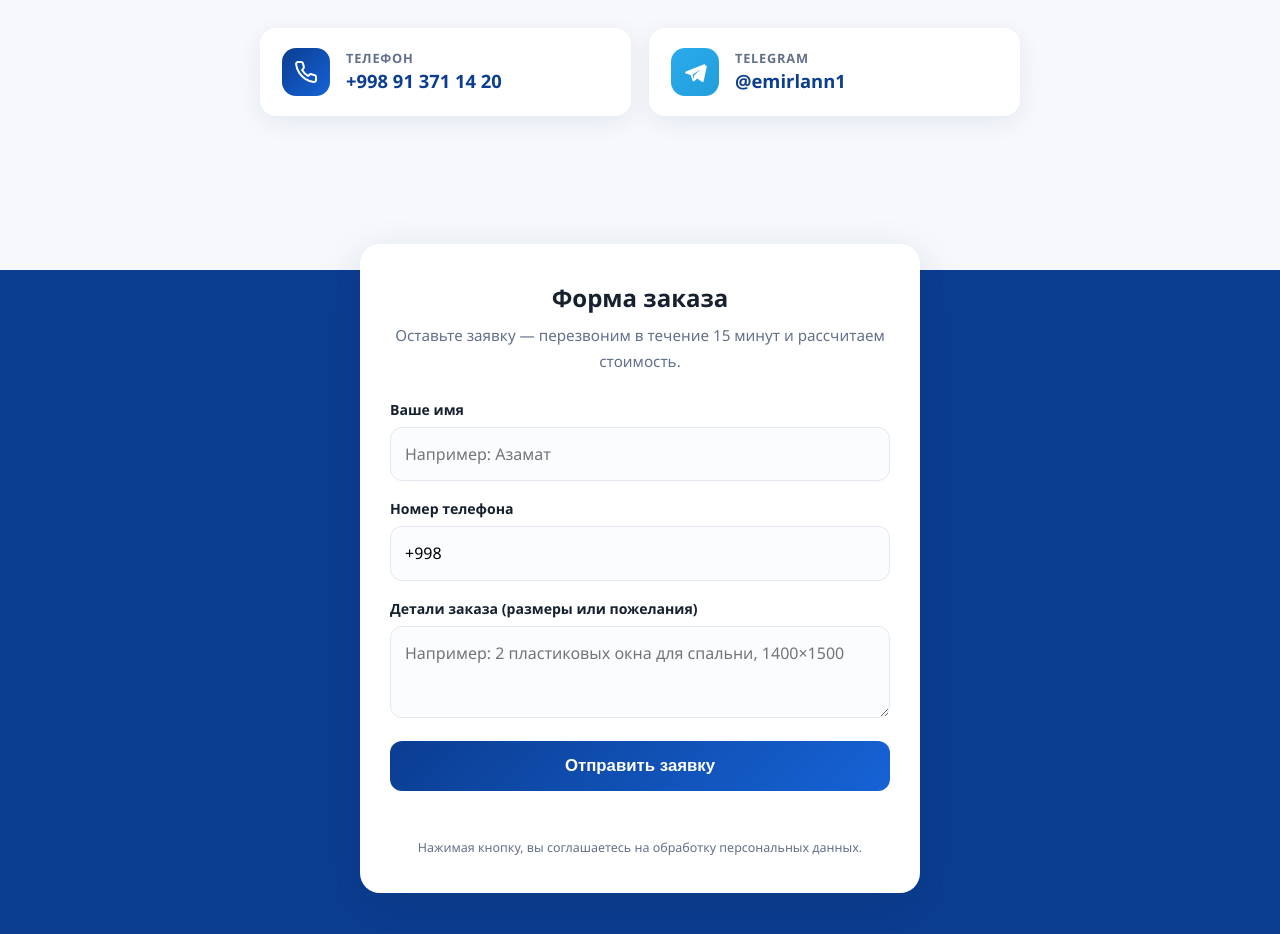
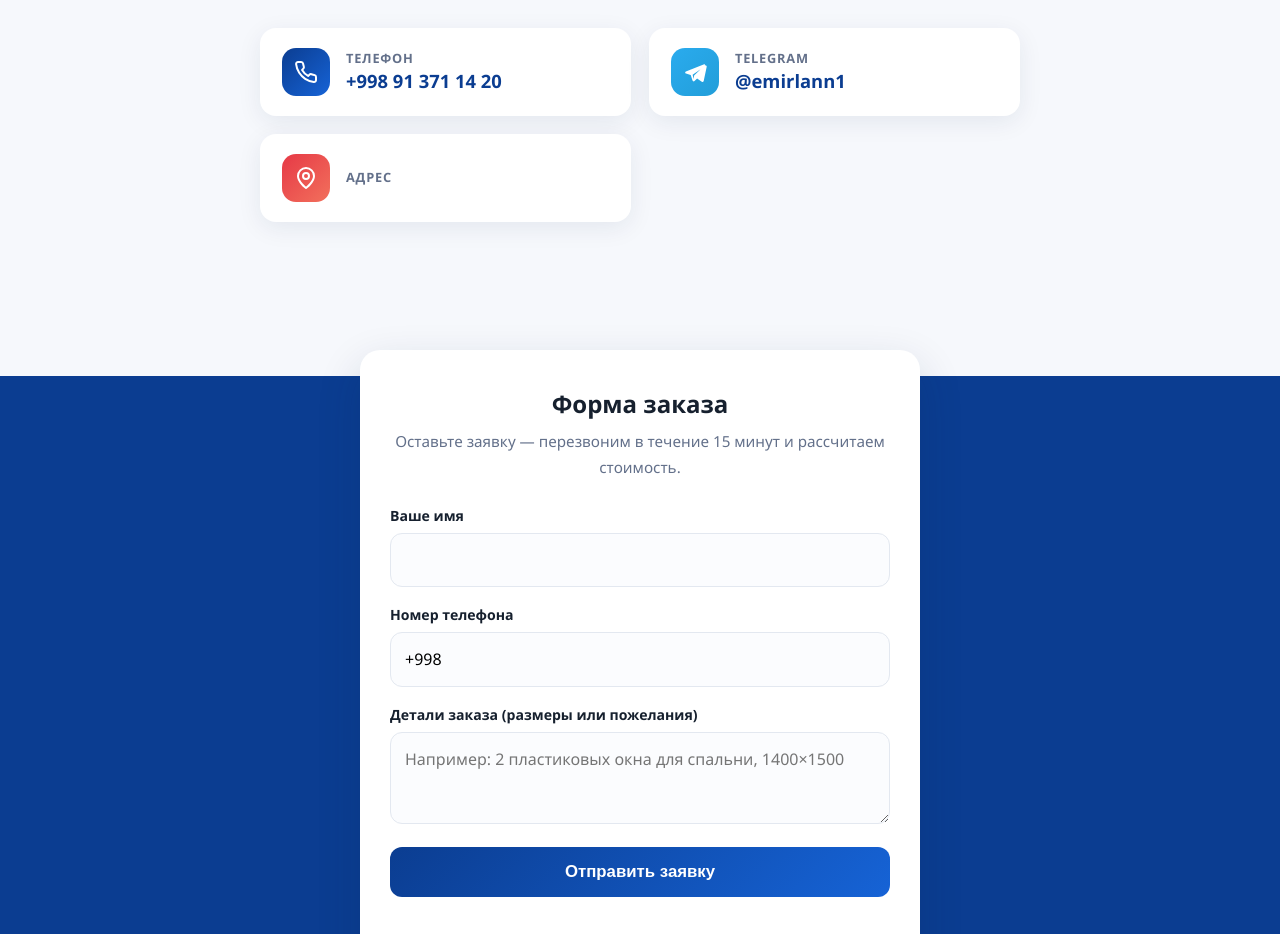
Before and after one commit to azamat2014/akfa-nukus, a plain HTML site: page index.html in a window 1280 px wide. Shown: the part 2100-3034 px from the top of the page. Drawn offline with Linux system fonts and the light colour scheme; no server answers.

Commit message:
feat: адрес из панели менеджера, форматирование телефона; убран плейсхолдер имени

```diff
--- a/index.html
+++ b/index.html
@@ -89,6 +89,7 @@ section{padding:64px 0}
 .contact .ico svg{width:24px;height:24px}
 .ico-phone{background:linear-gradient(135deg,var(--brand),var(--brand-2))}
 .ico-tg{background:linear-gradient(135deg,#2aabee,#229ed9)}
+.ico-addr{background:linear-gradient(135deg,#e63946,#f2705c)}
 .c-body{display:flex;flex-direction:column;line-height:1.4}
 .c-body b{font-size:.8rem;color:var(--muted);font-weight:700;text-transform:uppercase;letter-spacing:.06em}
 .c-body span{font-size:1.15rem;font-weight:700;color:var(--brand)}
@@ -254,6 +255,15 @@ footer a:hover{text-decoration:underline}
             <span dir="ltr" data-c="tg-text">@emirlann1</span>
           </span>
         </a>
+        <div class="contact" data-c="addr-card" hidden>
+          <span class="ico ico-addr" aria-hidden="true">
+            <svg viewBox="0 0 24 24" fill="none" stroke="currentColor" stroke-width="2" stroke-linecap="round" stroke-linejoin="round"><path d="M20 10c0 6-8 12-8 12s-8-6-8-12a8 8 0 0 1 16 0z"/><circle cx="12" cy="10" r="3"/></svg>
+          </span>
+          <span class="c-body">
+            <b data-i18n="c_addr">Адрес</b>
+            <span data-c="addr-text"></span>
+          </span>
+        </div>
       </div>
     </div>
   </section>
@@ -267,8 +277,7 @@ footer a:hover{text-decoration:underline}
         <form id="orderForm" novalidate>
           <div class="field" id="f-name">
             <label for="name" data-i18n="l_name">Ваше имя</label>
-            <input type="text" id="name" name="name" autocomplete="name" maxlength="60"
-                   placeholder="Например: Азамат" data-i18n-ph="ph_name" required>
+            <input type="text" id="name" name="name" autocomplete="name" maxlength="60" required>
             <div class="err" data-i18n="e_name">Введите имя (минимум 2 буквы)</div>
           </div>
 
@@ -334,7 +343,7 @@ const I18N = {
     nav_services:'Услуги', nav_works:'Работы', nav_contacts:'Контакты', nav_order:'Заказать',
     kicker_contacts:'Связаться', contacts_title:'Контакты',
     contacts_sub:'Позвоните или напишите в Telegram — ответим и посчитаем стоимость.',
-    c_phone:'Телефон',
+    c_phone:'Телефон', c_addr:'Адрес',
     hero_pill:'Официальный профиль Akfa',
     hero_title:'Окна, двери и витражи Akfa под ключ',
     hero_sub:'Замер, изготовление и монтаж пластиковых и алюминиевых конструкций. Гарантия на профиль и работу.',
@@ -355,7 +364,7 @@ const I18N = {
     alt_part:'Монтаж перегородки из профиля Akfa в интерьере',
     form_title:'Форма заказа',
     form_sub:'Оставьте заявку — перезвоним в течение 15 минут и рассчитаем стоимость.',
-    l_name:'Ваше имя', ph_name:'Например: Азамат', e_name:'Введите имя (минимум 2 буквы)',
+    l_name:'Ваше имя', e_name:'Введите имя (минимум 2 буквы)',
     l_phone:'Номер телефона', e_phone:'Введите 9 цифр номера после +998',
     l_comment:'Детали заказа (размеры или пожелания)', ph_comment:'Например: 2 пластиковых окна для спальни, 1400×1500',
     btn_send:'Отправить заявку', btn_sending:'Отправляем…',
@@ -370,7 +379,7 @@ const I18N = {
     nav_services:'Xizmatlar', nav_works:'Ishlar', nav_contacts:'Aloqa', nav_order:'Buyurtma',
     kicker_contacts:'Bog‘lanish', contacts_title:'Aloqa',
     contacts_sub:'Qo‘ng‘iroq qiling yoki Telegramga yozing — javob berib, narxini hisoblab beramiz.',
-    c_phone:'Telefon',
+    c_phone:'Telefon', c_addr:'Manzil',
     hero_pill:'Rasmiy Akfa profili',
     hero_title:'Akfa oyna, eshik va vitrajlari — kalit topshirish sharti bilan',
     hero_sub:'Plastik va alyumin konstruksiyalarni o‘lchash, ishlab chiqarish va o‘rnatish. Profil va ishga kafolat.',
@@ -391,7 +400,7 @@ const I18N = {
     alt_part:'Interyerda Akfa profilidan to‘siq o‘rnatilishi',
     form_title:'Buyurtma shakli',
     form_sub:'Ariza qoldiring — 15 daqiqa ichida qo‘ng‘iroq qilib, narxini hisoblab beramiz.',
-    l_name:'Ismingiz', ph_name:'Masalan: Azamat', e_name:'Ismni kiriting (kamida 2 harf)',
+    l_name:'Ismingiz', e_name:'Ismni kiriting (kamida 2 harf)',
     l_phone:'Telefon raqami', e_phone:'+998 dan keyin 9 ta raqam kiriting',
     l_comment:'Buyurtma tafsilotlari (o‘lcham yoki istaklar)', ph_comment:'Masalan: yotoqxona uchun 2 ta plastik oyna, 1400×1500',
     btn_send:'Arizani yuborish', btn_sending:'Yuborilmoqda…',
@@ -430,14 +439,23 @@ onValue(ref(db, 'settings/contacts'), snap => {
   if (!c) return;
   if (c.phone){
     const tel = c.phone.replace(/[^\d+]/g, '');
+    const d = digits(c.phone);
+    // ponytail: форматируем при выводе — в базе номер мог сохраниться без маски
+    const pretty = d.length === 9
+      ? `+998 ${d.slice(0,2)} ${d.slice(2,5)} ${d.slice(5,7)} ${d.slice(7,9)}`
+      : c.phone;
     document.querySelectorAll('[data-c="phone-link"]').forEach(a => a.href = 'tel:' + tel);
-    document.querySelectorAll('[data-c="phone-text"]').forEach(el => el.textContent = c.phone);
+    document.querySelectorAll('[data-c="phone-text"]').forEach(el => el.textContent = pretty);
   }
   if (c.telegram){
     const tg = c.telegram.replace(/^@/, '');
     document.querySelectorAll('[data-c="tg-link"]').forEach(a => a.href = 'https://t.me/' + tg);
     document.querySelectorAll('[data-c="tg-text"]').forEach(el => el.textContent = '@' + tg);
   }
+  // адрес показываем, только если менеджер его заполнил
+  const addr = (c.address || '').trim();
+  document.querySelectorAll('[data-c="addr-text"]').forEach(el => el.textContent = addr);
+  document.querySelectorAll('[data-c="addr-card"]').forEach(el => el.hidden = !addr);
 }, err => console.error('contacts:', err));
 
 /* ================= форма ================= */
```
